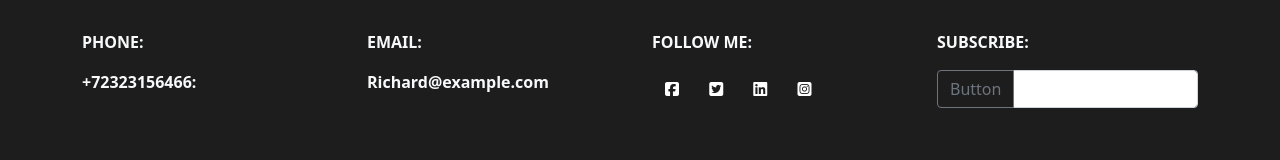
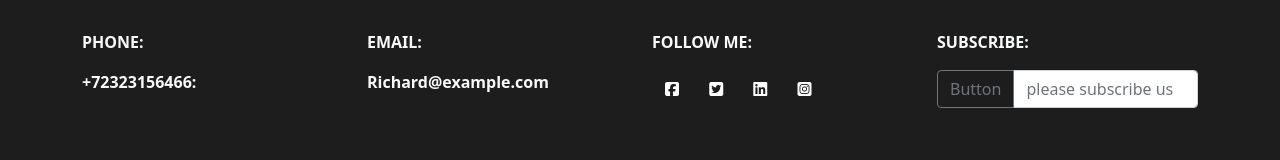
Before and after one commit to isti2623/Richard, a plain HTML site: page index.html in a window 1280 px wide. Shown: the part 4820-4980 px from the top of the page. Drawn offline with nearby package versions, Linux system fonts and the light colour scheme.

Commit message:
check another time

```diff
--- a/index.html
+++ b/index.html
@@ -559,7 +559,7 @@
                     </p>
                     <div class="input-group mb-3">
                         <button class="btn btn-outline-secondary" type="button" id="button-addon1">Button</button>
-                        <input type="text" class="form-control" placeholder=""
+                        <input type="text" class="form-control" placeholder="please subscribe us"
                             aria-label="Example text with button addon" aria-describedby="button-addon1">
                     </div>
                 </div>
```
